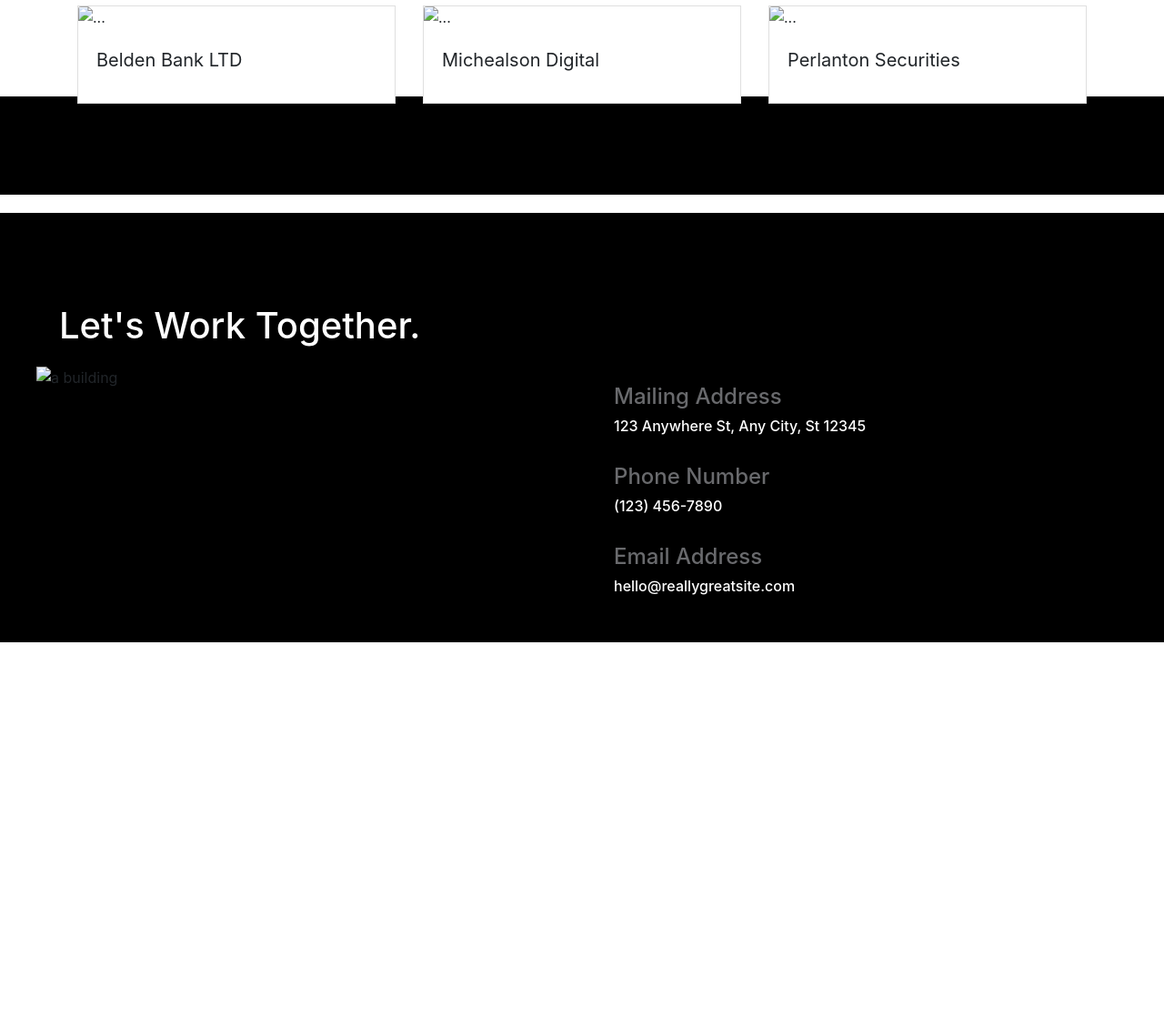
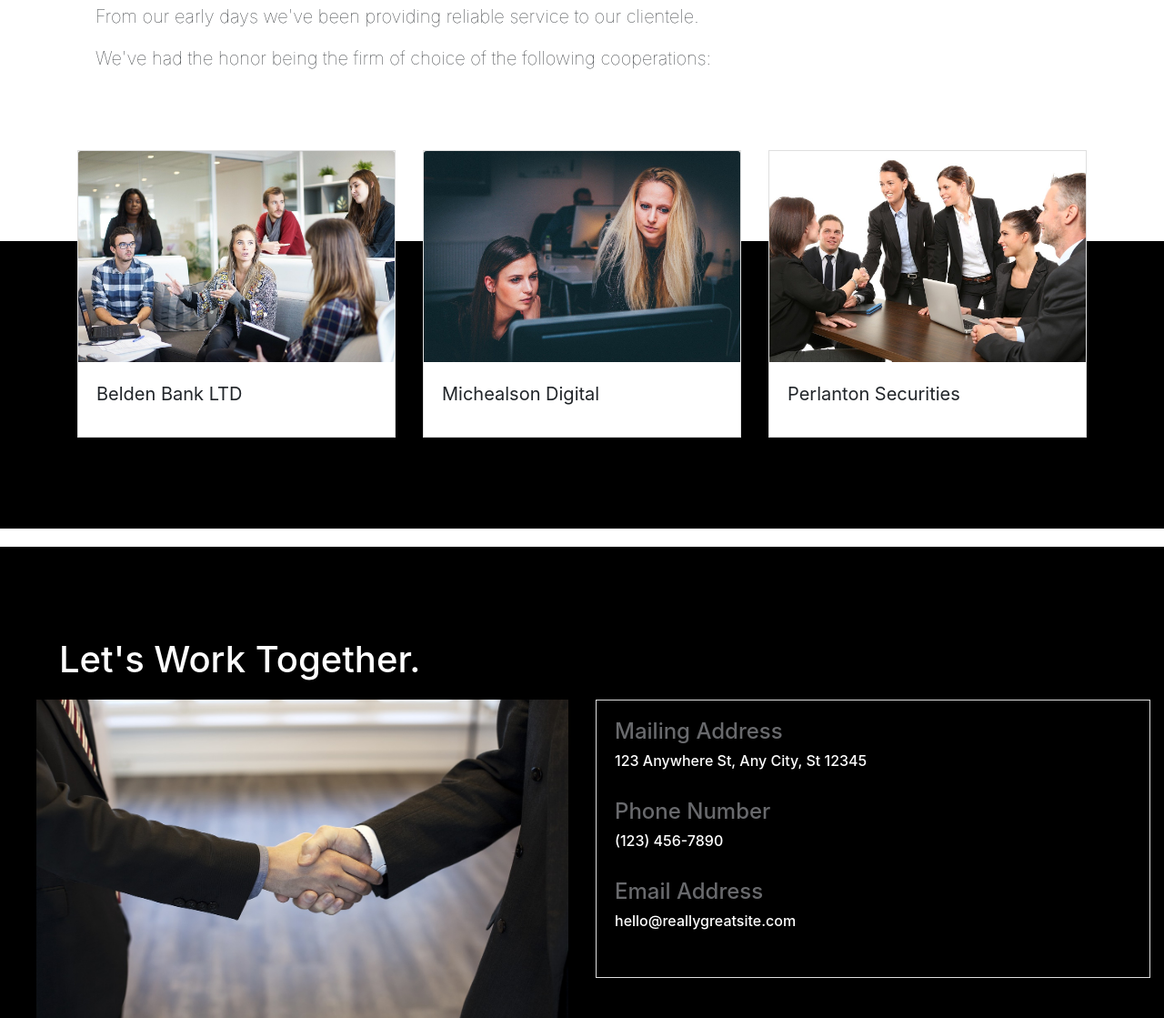
Before and after one commit to Lanrey007/assignment, a plain HTML site: page index.html in a window 1280 px wide. Shown: the part 1223-2342 px from the top of the page at 91% size. Before the commit the page ends 1929 px from the top, so only its background shows below. Drawn offline with Linux system fonts and the light colour scheme.

Commit message:
Update index.html

```diff
--- a/index.html
+++ b/index.html
@@ -17,7 +17,7 @@
   <header>
     <div class="navbar navbar-expand-sm fixed-top">
       <a class="navbar-brand" href="index.html">
-        <img src="img/mtn.png" width="100px" height="100px">
+        <img src="/img/mtn.png" width="100px" height="100px">
       </a>
 
       <ul class="navbar-nav navbar-center">
@@ -50,7 +50,7 @@
     <div class="col-sm-6">
       <div class="image">
         <div class="card-image">
-          <img src="../ass/img/building.jpg" alt="a building" width="75%" height="450px " style="margin-left: 70px;">
+          <img src="/img/building.jpg" alt="a building" width="75%" height="450px " style="margin-left: 70px;">
         </div>
       </div>
     </div>
@@ -91,20 +91,20 @@
       <div class="container">
         <div class="card-deck">
           <div class="card">
-            <img src="../ass/img/work1.jpg" class="card-img-top" alt="...">
+            <img src="/img/work1.jpg" class="card-img-top" alt="...">
             <div class="card-body">
               <p class="card-title"><strong>Belden Bank LTD</strong></p>
             </div>
           </div>
 
           <div class="card">
-            <img src="../ass/img/work2.jpg" class="card-img-top" alt="...">
+            <img src="/img/work2.jpg" class="card-img-top" alt="...">
             <div class="card-body">
               <p class="card-title"><strong>Michealson Digital</strong></p>
             </div>
           </div>
           <div class=" card">
-            <img src="../ass/img/work3.jpg" class="card-img-top" alt="...">
+            <img src="/img/work3.jpg" class="card-img-top" alt="...">
             <div class="card-body">
               <p class="card-title"><strong>Perlanton Securities</strong></p>
             </div>
@@ -125,12 +125,12 @@
       <div class="col-sm-6">
         <div class="image" style="margin-left: 25px;">
           <div class="card-image">
-            <img src="../ass/img/shake.jpg" alt="a building" width="100%" height="350px">
+            <img src="/img/shake.jpg" alt="a building" width="100%" height="350px">
           </div>
         </div>
       </div>
       <div class="col-sm-6">
-        <div class="caard">
+        <div class="card">
           <div class="card-body" style="background-color: black; color: white;">
             <h4>Mailing Address</h4>
             <h6>123 Anywhere St, Any City, St 12345</h6>
```
